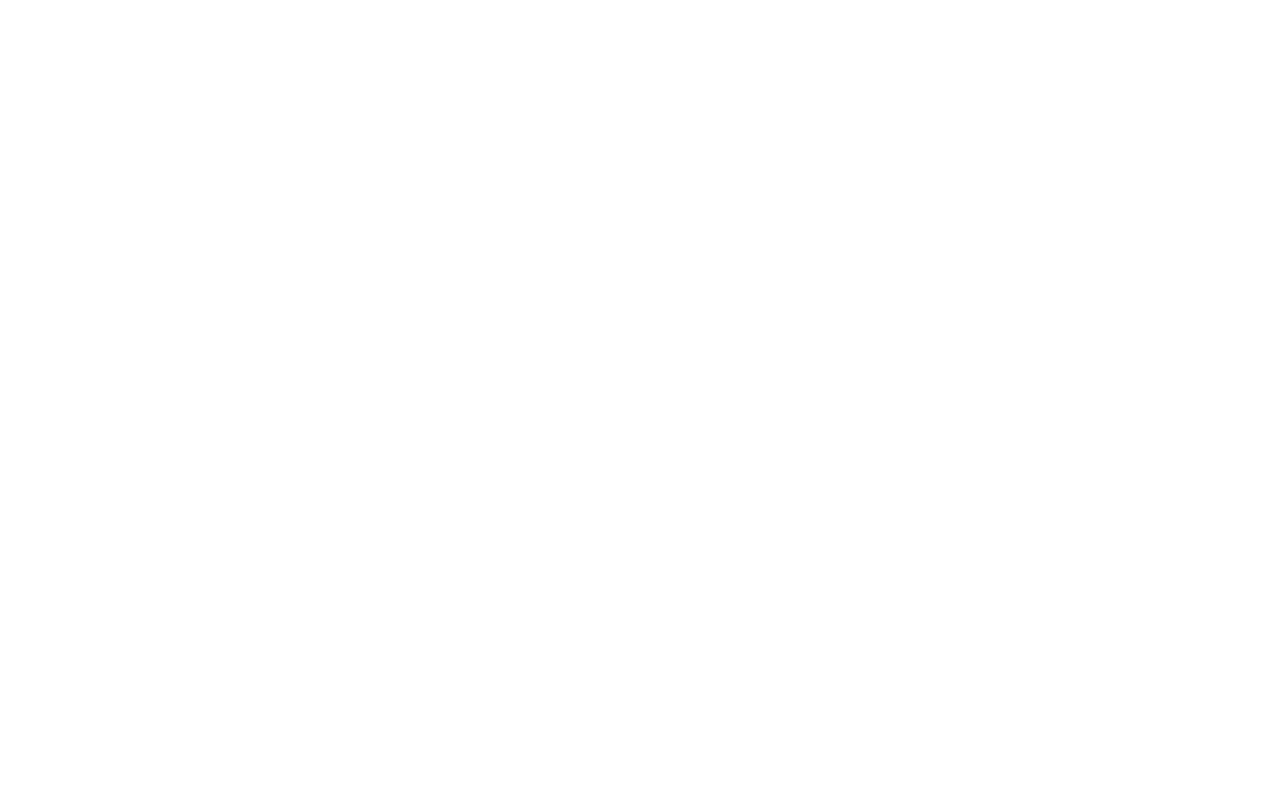
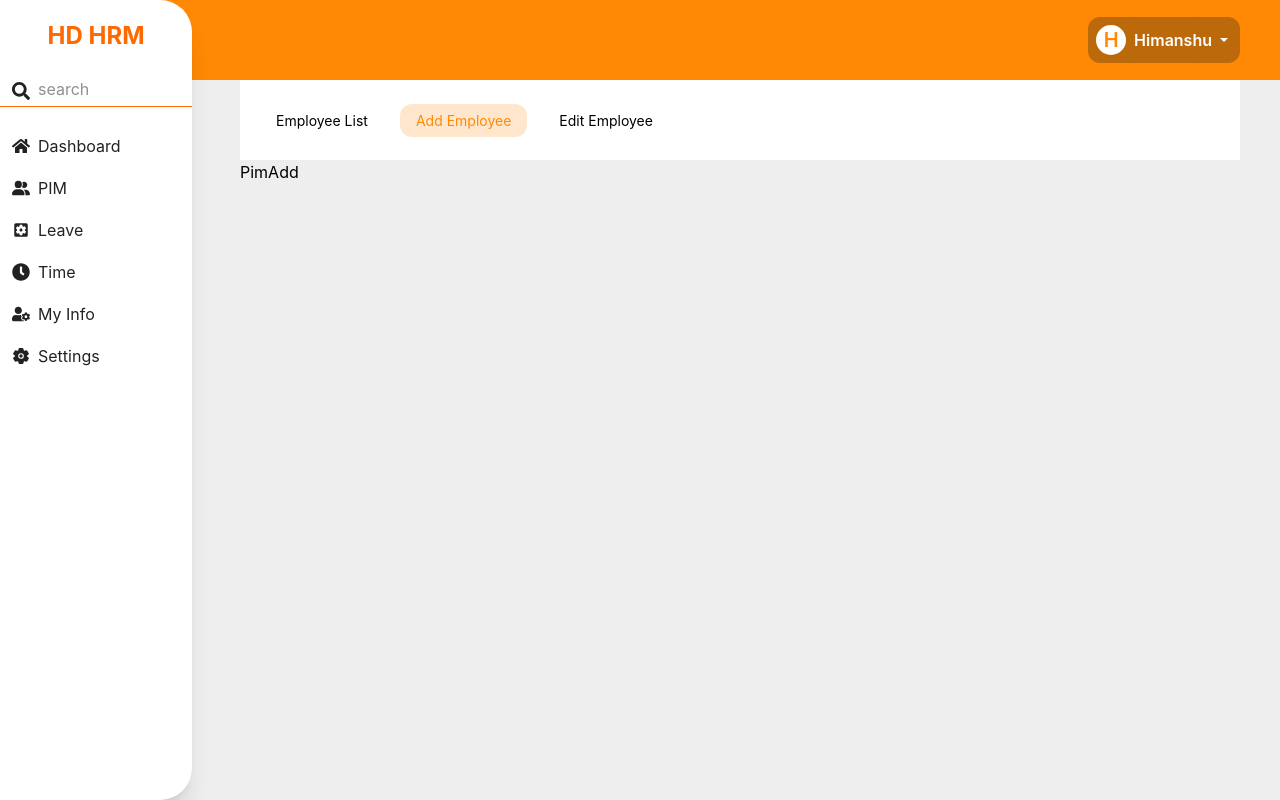
Before and after one commit to himanshu-dimri-fullstack/hrm, a React (Vite) app in the folder client/: page /pim/add in a window 1280 px wide. Before the commit this address had no page. Built offline with nearby package versions, Linux system fonts and the light colour scheme.

Commit message:
Add pim page navbar

```diff
--- a/client/src/App.jsx
+++ b/client/src/App.jsx
@@ -2,8 +2,11 @@
 import Login from './pages/Login'
 import { Routes, Route } from 'react-router-dom'
 import Dashboard from './pages/Dashboard'
-import Pim from './pages/Pim'
+import PimView from './pages/pim/PimView'
 import DashboardLayout from './components/DashboardLayout'
+import PimLayout from './components/PimLayout'
+import PimAdd from './pages/pim/PimAdd'
+import PimEdit from './pages/pim/PimEdit'
 
 const App = () => {
   return (
@@ -11,7 +14,11 @@
       <Route path="/" element={<Login />} />
       <Route element={<DashboardLayout />}>
         <Route path="/dashboard" element={<Dashboard />} />
-        <Route path="/pim" element={<Pim />} />
+        <Route element={<PimLayout />} >
+          <Route path="/pim/view" element={<PimView />} />
+          <Route path="/pim/add" element={<PimAdd />} />
+          <Route path="/pim/edit" element={<PimEdit />} />
+        </Route>
       </Route>
 
     </Routes>
--- a/client/src/components/DashboardLayout.jsx
+++ b/client/src/components/DashboardLayout.jsx
@@ -11,13 +11,15 @@
             <div className='absolute top-0 left-0'>
                 <Sidebar />
             </div>
-            <div className='bg-black/30 backdrop-blur-xl w-50 flex absolute top-16.25 right-5'>
-                {/* <ul className='py-3 pl-3'>
+            {/* <div className='bg-black/30 backdrop-blur-xl w-50 flex absolute top-16.25 right-5'>
+                <ul className='py-3 pl-3'>
                     <li className='mb-1 rounded hover:bg-orange-700/30 hover:backdrop-blur px-3 hover:text-white'><Link to="/">About</Link></li>
                     <li className='mb-1 rounded hover:bg-orange-700/30 hover:backdrop-blur px-3 hover:text-white'><Link to="/">Support</Link></li>
                     <li className='mb-1 rounded hover:bg-orange-700/30 hover:backdrop-blur px-3 hover:text-white'><Link to="/">Change Password</Link></li>
                     <li className='mb-1 rounded hover:bg-orange-700/30 hover:backdrop-blur px-3 hover:text-white'><Link to="/">Logout</Link></li>
-                </ul> */}
+                </ul>
+            </div> */}
+            <div className='pl-60 pr-10'>
                 <Outlet />
             </div>
         </div>
--- /dev/null
+++ b/client/src/components/PimLayout.jsx
@@ -0,0 +1,28 @@
+import React from 'react'
+import { NavLink, Outlet } from 'react-router-dom'
+
+const PimLayout = () => {
+    return (
+        <div>
+            <nav className='h-[10vh] bg-white flex items-center px-5'>
+                <div className='flex gap-4'>
+                    <div className=''>
+                        <NavLink to="/pim/view" className={({ isActive }) => `px-4 py-2 rounded-xl text-sm ${isActive ? "bg-orange-400/20 backdrop-blur text-orange-400" : ""}`}>Employee List</NavLink>
+                    </div>
+                    <div>
+                        <NavLink to="/pim/add" className={({ isActive }) => `px-4 py-2 rounded-xl text-sm ${isActive ? "bg-orange-400/20 backdrop-blur text-orange-400" : ""}`} >Add Employee</NavLink>
+                    </div>
+                    <div>
+                        <NavLink to="/pim/edit" className={({ isActive }) => `px-4 py-2 rounded-xl text-sm ${isActive ? "bg-orange-400/20 backdrop-blur text-orange-400" : ""}`}>Edit Employee</NavLink>
+                    </div>
+                </div>
+            </nav>
+            <div>
+                <Outlet />
+            </div>
+        </div>
+
+    )
+}
+
+export default PimLayout
--- a/client/src/components/Sidebar.jsx
+++ b/client/src/components/Sidebar.jsx
@@ -34,7 +34,7 @@
                         </div>
                     </NavLink>
                     <NavLink
-                        to="/pim"
+                        to="/pim/view"
                         className={({ isActive }) =>
                             `block py-1 rounded-tr-2xl rounded-br-2xl mt-1 hover:bg-orange-400 hover:text-white ${isActive ? 'bg-orange-400 text-white' : ''
                             }`
--- a/client/src/pages/Pim.jsx
+++ /dev/null
@@ -1,9 +0,0 @@
-import React from 'react'
-
-const Pim = () => {
-    return (
-        <div>Pim</div>
-    )
-}
-
-export default Pim
--- /dev/null
+++ b/client/src/pages/pim/PimAdd.jsx
@@ -0,0 +1,9 @@
+import React from 'react'
+
+const PimAdd = () => {
+    return (
+        <div>PimAdd</div>
+    )
+}
+
+export default PimAdd
--- /dev/null
+++ b/client/src/pages/pim/PimEdit.jsx
@@ -0,0 +1,9 @@
+import React from 'react'
+
+const PimEdit = () => {
+    return (
+        <div>PimEdit</div>
+    )
+}
+
+export default PimEdit
--- /dev/null
+++ b/client/src/pages/pim/PimView.jsx
@@ -0,0 +1,11 @@
+import React from 'react'
+
+const PimView = () => {
+    return (
+        <div>
+
+        </div>
+    )
+}
+
+export default PimView
```
